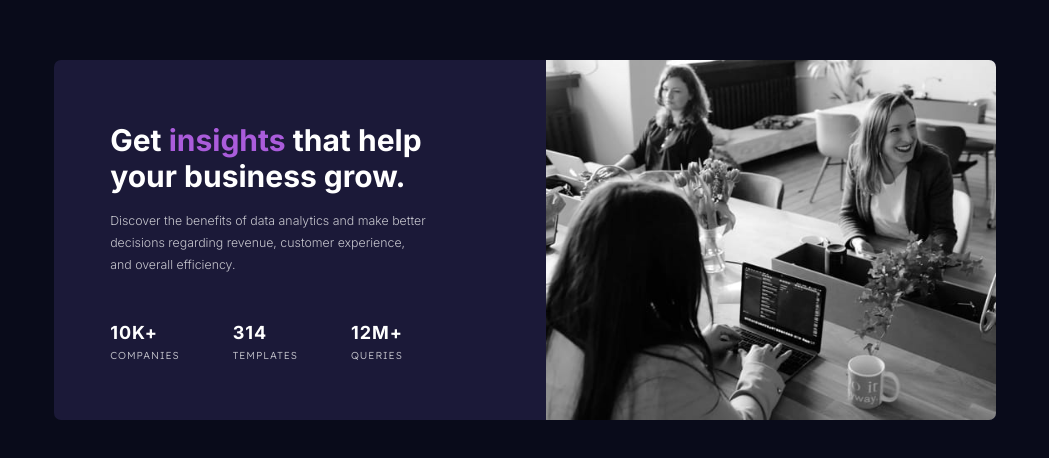
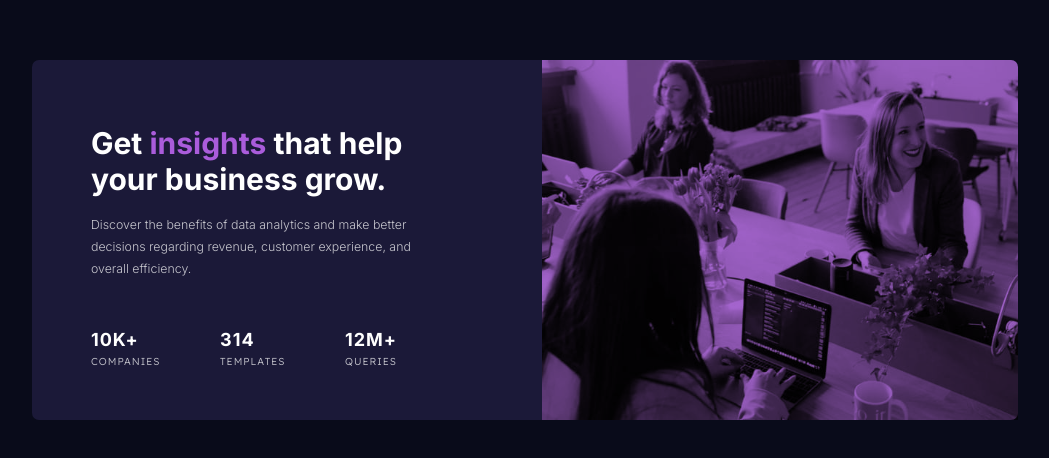
Before and after one commit to henrikkudesu/stats-preview-card-component, a plain HTML site: page index.html in a window 1280 px wide. Shown: the part 160-618 px from the top of the page, without its empty margins (115-1164 px from the left). Drawn offline with Linux system fonts and the light colour scheme.

Commit message:
Purple overlay added. HTML Changed. Readme changed.

```diff
--- a/index.html
+++ b/index.html
@@ -19,8 +19,7 @@
     <div class="stats-card">
       <div class="img-box">
         <picture class="card-bg">
-          <source media="(min-width: 769px)" srcset="./images/image-header-desktop.jpg">
-          <source media="(max-width: 768px)" srcset="./images/image-header-mobile.jpg">
+          <source media="(min-width: 769px)" srcset="./images/image-header-mobile.jpg">
           <img src="./images/image-header-desktop.jpg" alt="Teamwork">
         </picture>
       </div>
--- a/style.css
+++ b/style.css
@@ -21,6 +21,7 @@
     --clr-neutral-slightly-transparent-white-h1: hsla(0, 0%, 100%, 0.6);
 }
 
+/* general settings */
 * {
     font-size: 15px;
     margin: 0px;
@@ -50,46 +51,42 @@ p {
     color: var(--clr-neutral-slightly-transparent-white-p);
 }
 
+/* stats card */
 .stats-card {
     display: flex;
-    /*align-items: center;*/
     width: 80%;
     height: 360px;
-    /*margin: 30px 18px 30px 18px;*/
     background-color: var(--clr-primary-dark-desaturated-blue);
     border-radius: 7px;
     margin-left: auto;
     margin-right: auto;
 }
 
+/* img div */
 .img-box {
     order: 2;
     width: 86%;
     height: 100%;
-    padding-left: 1%;
-}
-
-.img-box::before {
-    content: "";
-    background-color: var(--clr-primary-soft-violet);
-    height: 100%;
-    width: 100%;
-}
-
-.img-box picture {
-    width: 100%;
-    height: 100%;
-}
-
-.img-box img {
-    width: 100%;
-    height: 100%;
+    padding-left: 0;
+    background-color: hsla(277, 64%, 65%, 0.900);
     border-top-left-radius: 0px;
     border-top-right-radius: 7px;
     border-bottom-left-radius: 0px;
     border-bottom-right-radius: 7px;
 }
 
+.img-box picture {
+    width: 100%;
+    height: 100%;
+    mix-blend-mode: multiply;
+}
+
+.img-box img {
+    width: 100%;
+    height: 100%;
+}
+
+/* stats div */
 .stats-box {
     color: var(--clr-neutral-slightly-transparent-white-p);
     font-family: var(--ff-lexend-deca);
@@ -127,6 +124,7 @@ p {
     font-weight: var(--fw-bold);
 }
 
+/* main box */
 .main-box {
     display: flex;
     flex-direction: column;
@@ -200,6 +198,10 @@ p {
         margin-top: 0;
         padding: 0;
         text-align: center;
+        border-top-left-radius: 7px;
+        border-top-right-radius: 7px;
+        border-bottom-left-radius: 0px;
+        border-bottom-right-radius: 0px;
     }
 
     .img-box picture {
@@ -210,10 +212,6 @@ p {
     .img-box img {
         height: 100%;
         width: 100%;
-        border-top-right-radius: 7px;
-        border-top-left-radius: 7px;
-        border-bottom-left-radius: 0px;
-        border-bottom-right-radius: 0px;
     }
 
     /* main box */
@@ -224,7 +222,6 @@ p {
         margin: 0;
     }
 
-    /* heading box */
     .heading-box {
         height: 20%;
         width: 100%;
@@ -239,7 +236,6 @@ p {
         margin: 0;
     }
 
-    /* paragraph box */
     .paragraph-box {
         margin-left: auto;
         margin-right: auto;
@@ -256,7 +252,6 @@ p {
         padding: 0;
     }
 
-    /* stats box */
     .stats-box {
         margin-left: auto;
         margin-right: auto;
@@ -285,9 +280,3 @@ p {
         margin: 0;
     }
 }
-
-
-
-
-/* Desktop and Mobile widths */
-/* Mobile: 375px  ||  Desktop: 1440px */
```
Also changed, not shown: screenshots/desktop-ver.png, screenshots/mobile-ver.png, 1 other file.
